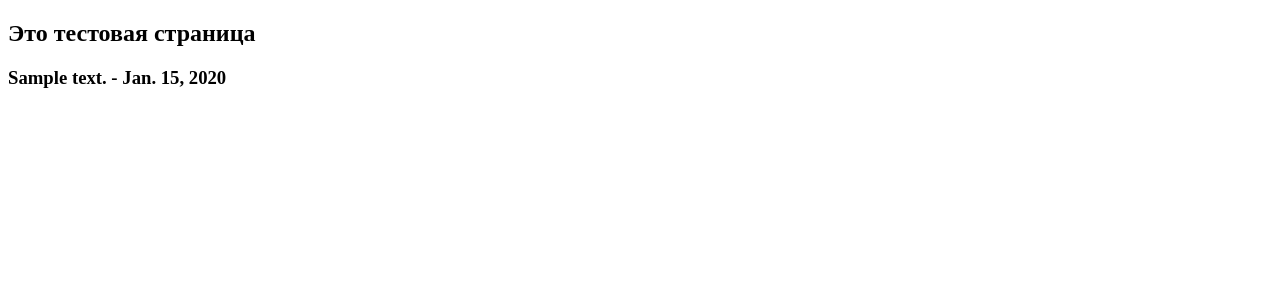
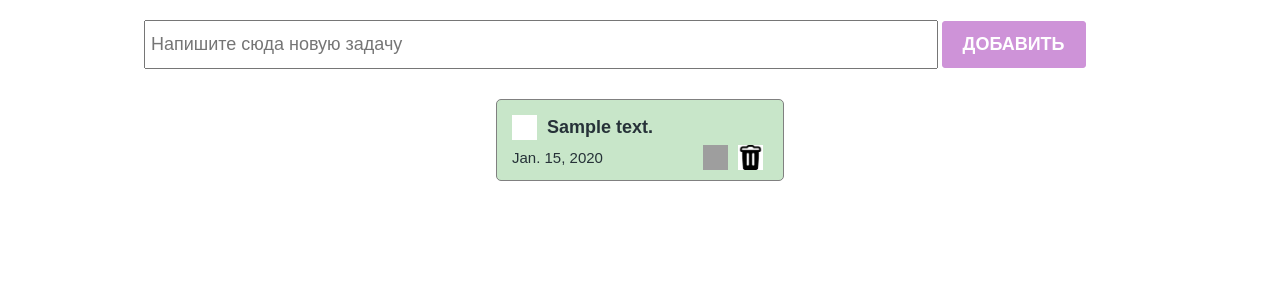
Before and after one commit to OrozomambetovaMeerim/todo_new, a Django app: page /test/ in a window 1280 px wide. Shown: the top 300 px of the page. Run offline with Django 4.2, Linux system fonts and the light colour scheme; tables that the repository leaves empty hold one stand-in row (values such as "Sample post"); grey boxes are pictures that could not be loaded.

Commit message:
connected styles to todo list

```diff
--- a/main/templates/test.html
+++ b/main/templates/test.html
@@ -1,15 +1,49 @@
+{% load static %}
 <!DOCTYPE html>
 <html lang="en">
 <head>
     <meta charset="UTF-8">
-    <meta http-equiv="X-UA-Compatible" content="IE=edge">
     <meta name="viewport" content="width=device-width, initial-scale=1.0">
-    <title>Document</title>
+    <title>Todo</title>
+    <!-- <link rel="stylesheet" href="./styles/index.css" /> -->
+    <link rel="stylesheet" href="{% static 'styles/index.css' %}" />
+    <!-- <link rel="stylesheet" href="./styles/checkbox.css" /> -->
+    <link rel="stylesheet" href="{% static 'styles/checkbox.css' %}" />
 </head>
 <body>
-    <h2>Это тестовая страница</h2>
-    {% for todo in todo_list %}
-        <h3>{{ todo.text }} - {{ todo.created_at }}</h3>
-    {% endfor %}
+    <section>
+
+        <div class="create_container">
+            <input
+                class="create_input"
+                type="text"
+                placeholder="Напишите сюда новую задачу"
+                />
+                <button class="create_button">Добавить</button>
+        </div>
+
+        <div class="todo_container">
+
+            {% for todo in todo_list %}
+            <div class="todo_item">
+                <div class="todo_item_header">
+                    <label class="checkbox_container">
+                        <input type="checkbox" />
+                        <span class="checkmark"></span>
+                    </label>
+                    <h4>{{ todo.text }}</h4>
+                </div>
+                <div class="todo_item_footer">
+                    <p>{{ todo.created_at }}</p>
+                    <div class="action_buttons">
+                        <img src="{% static './icons/Star-1.png' %}" />
+                        <img src="{% static './icons/Карзина.png' %}" />
+                    </div>
+                </div>
+            </div>
+            {% endfor %}
+        </div>
+
+    </section>
 </body>
 </html>
```
